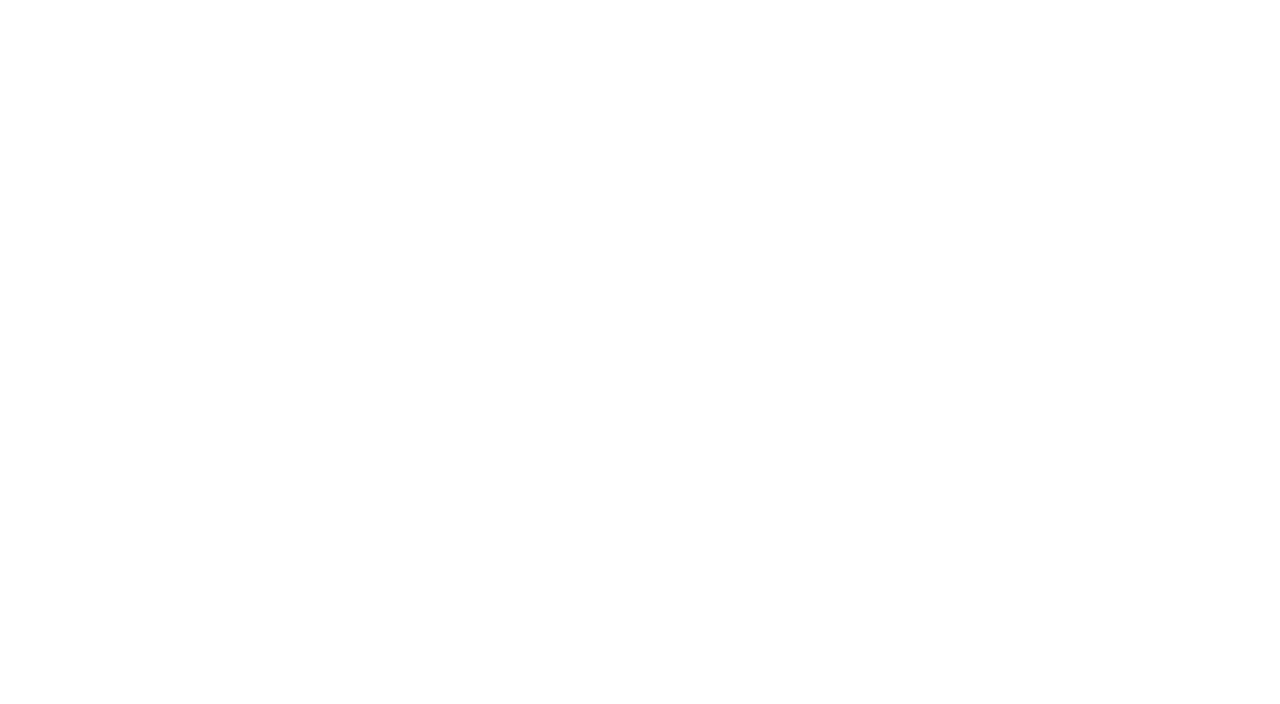
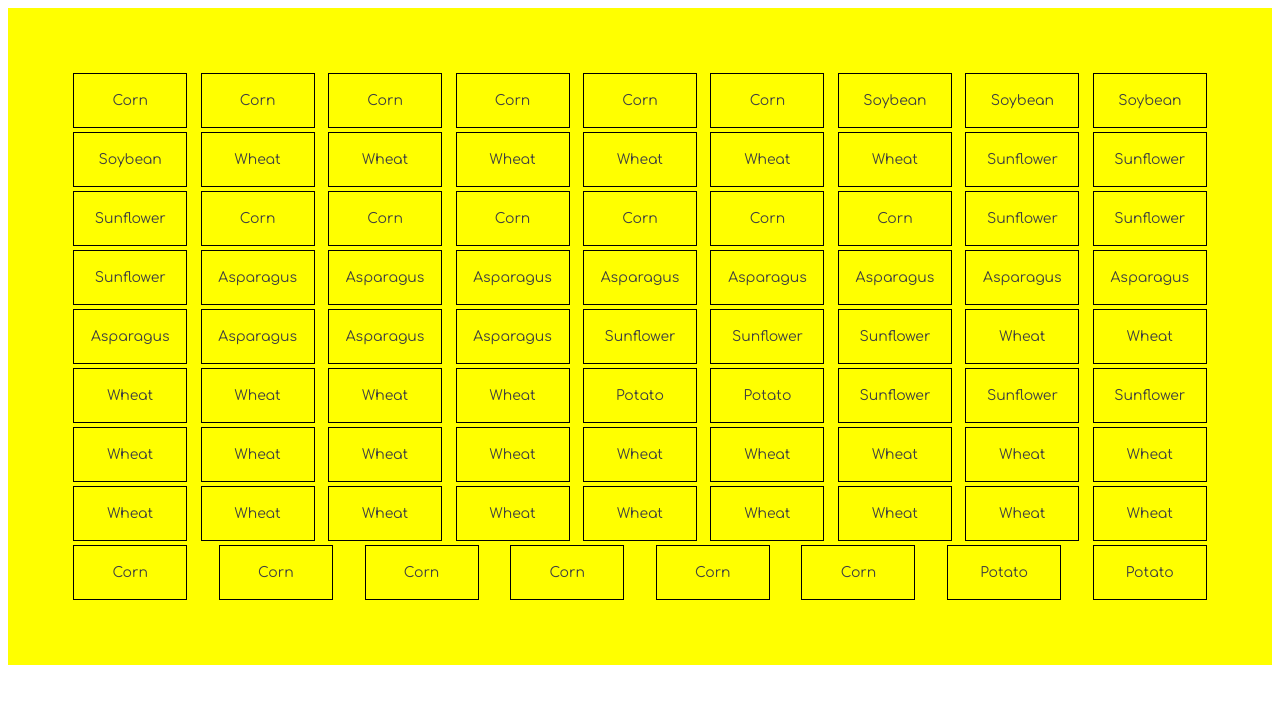
Before and after one commit to thechelle13/modern-farm, a website with bundled scripts: page src/index.html in a window 1280 px wide. Built offline with nearby package versions, Linux system fonts and the light colour scheme; a web font is replaced by a local one.

Commit message:
working to browser

```diff
--- a/src/scripts/field.js
+++ b/src/scripts/field.js
@@ -1,4 +1,3 @@
-
 // Define a variable in this module whose initial value is an empty array. This array will store all of the plants that are growing in the field. Do not export the array.
 const plantsArray = [];
 
@@ -12,7 +11,7 @@ const plantsArray = [];
 // else push object to plantsArray directly
 export const addPlant = (seedObject) => {
     if (Array.isArray(seedObject)) {
-        for (let plant of seedObject) {
+        for (const plant of seedObject) {
             plantsArray.push(plant)
         }
     }
--- a/src/scripts/harvester.js
+++ b/src/scripts/harvester.js
@@ -1,32 +1,26 @@
-
 //const plan =["Corn", "Potato"]
 
-
-
-const harvestedPlants = []
+const harvestedPlants = [];
 
 // In this module, define and export a harvestPlants function.
 //harvestPlants function must accept the plants array as input.
 export const harvestPlants = (plantsArray) => {
-
+  // const harvestedPlants = []
   // Iterate the array of growing plants.
   for (const plant of plantsArray) {
-
-      if ( plant.type === "Corn") {
-        for (let i = plant.output *.5; i > 0; i--) {
-            harvestedPlants.push(plant)
+    if (plant.type === "Corn") {
+      for (let i = 0; i < plant.output / 2; i++) {
+        harvestedPlants.push(plant);
       }
-    }
-     else {
-            for (let i=0; i < plant.output; i++) {
-                harvestedPlants.push(plant)
+    } else {
+      for (let i = 0; i < plant.output; i++) {
+        harvestedPlants.push(plant);
       }
     }
   }
-    return harvestedPlants
+  return harvestedPlants;
 
   // On each plant, get the value of the output property.
-    }
-
+};
 
 // The function will return an array of seed objects.
--- a/src/scripts/main.js
+++ b/src/scripts/main.js
@@ -1,11 +1,8 @@
-console.log("Welcome to the main module")
+console.log("Welcome to the main module");
 // In the main.js, invoke the Catalog function and make sure you pass the array of food as an argument.
-
-
 import { usePlant } from "./field.js";
 import { createPlan } from "./plan.js";
 import { plantSeeds } from "./tractor.js";
-
 import { harvestPlants } from "./harvester.js";
 
 //import createPlan funtion and invoke here
@@ -13,24 +10,24 @@ import { harvestPlants } from "./harvester.js";
 //store value in a variable named yearlyPlan
 // invoke plantSeeds here
 //  you need to  then use console.log() to output the value of yearlyPlan
-const yearlyPlan = createPlan()
-console.log(yearlyPlan)
+const yearlyPlan = createPlan();
+console.log(yearlyPlan);
 
 // invoke plantSeeds here
-const plantedSeeds = plantSeeds(yearlyPlan)
-console.log(plantedSeeds)
+const plantedSeeds = plantSeeds(yearlyPlan);
+console.log(plantedSeeds);
 // returns as a value of a variable,
 
 //catalog (harvestPlants())
-const harvestedPlants = harvestPlants(plantedSeeds)
-console.log(harvestedPlants)
+const harvestedPlants = harvestPlants(plantedSeeds);
+console.log(harvestedPlants);
 
-const list = catalog(harvestedPlants)
-console.log(list)
-
-import { catalog } from "./catalog.js"
-const parentHTMLElement = document.querySelector(".container") // "container" in index
-
+import { catalog } from "./catalog.js";
+const htmlString = document.querySelector(".container"); // "container" in index
+htmlString.innerHTML = catalog(harvestedPlants);
+// invoke the Catalog function and make sure you pass the array of food as an argument
+const list = catalog(harvestedPlants);
+console.log(list);
 
 // import { createSoybean } from "./seeds/soybean.js";
 // console.log(createSoybean())
--- a/src/scripts/seeds/corn.js
+++ b/src/scripts/seeds/corn.js
@@ -1,26 +1,14 @@
 // In each module define and export a function for creating a seed.
 // Define the functions ex createAsparagus. Use arrow functions.
-const corn = [
-    // type corn
-    // height 180
-    // output 6
-     {
-     type: "Corn",
-     height: 180,
-     output: 6
- },
- {
-     type: "Corn",
-     height: 180,
-     output: 6
- }
- ]
+
 export const createCorn = () => {
+  // Each of these functions should return an object with the following properties. Look at the table below the instructions to see what the values for each object are.
+  const corn = [
+    { type: "Corn", height: 180, output: 6 },
+    { type: "Corn", height: 180, output: 6 },
+  ];
+  // The createCorn function should return an array with two identical objects in it. Each with the proper keys and values.
+  return corn;
+};
 
-// Each of these functions should return an object with the following properties. Look at the table below the instructions to see what the values for each object are.
-
-// The createCorn function should return an array with two identical objects in it. Each with the proper keys and values.
-return corn
-}
-
-    // correct type and number of seeds sown - recevied has value undefined.
+// correct type and number of seeds sown - recevied has value undefined.
--- a/src/styles/main.css
+++ b/src/styles/main.css
@@ -33,3 +33,21 @@ h1,h2,h3,h4,h5,h6 {
 .red {
     background-color: darksalmon;
 }
+
+.container {
+    background-color: yellow;
+    display: flex;
+    flex-wrap: wrap;
+    justify-content: space-between;
+    padding: 5%;
+}
+.plant {
+
+border: 1px solid black;
+padding: 1rem;
+width: 5rem;
+margin: 2px;
+text-align: center;
+
+
+}
```
Also changed, not shown: src/index.html (+1 -1 lines), src/scripts/tractor.js (+17 -26 lines). Lines whose indentation alone changed are shown as unchanged.
